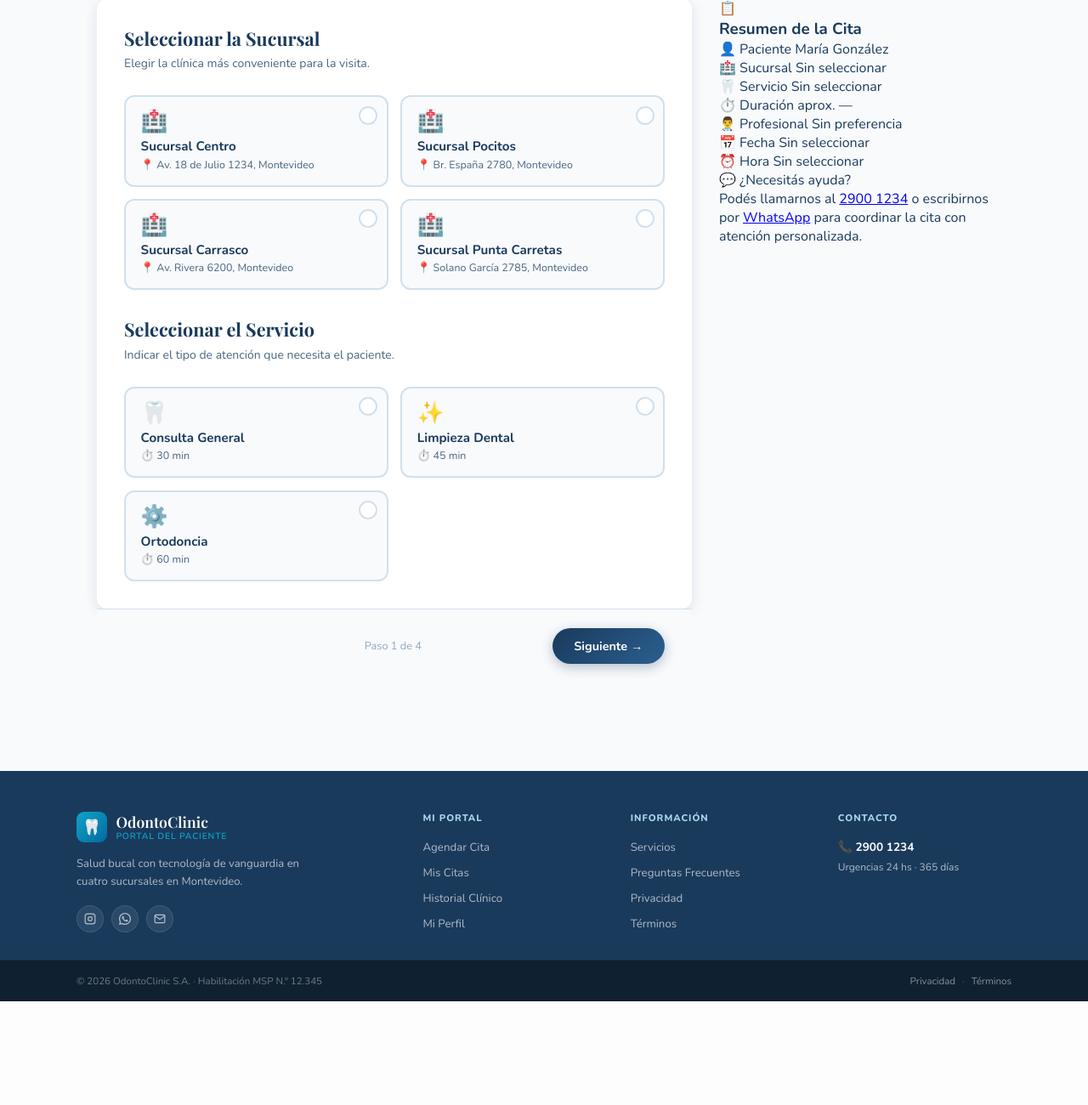
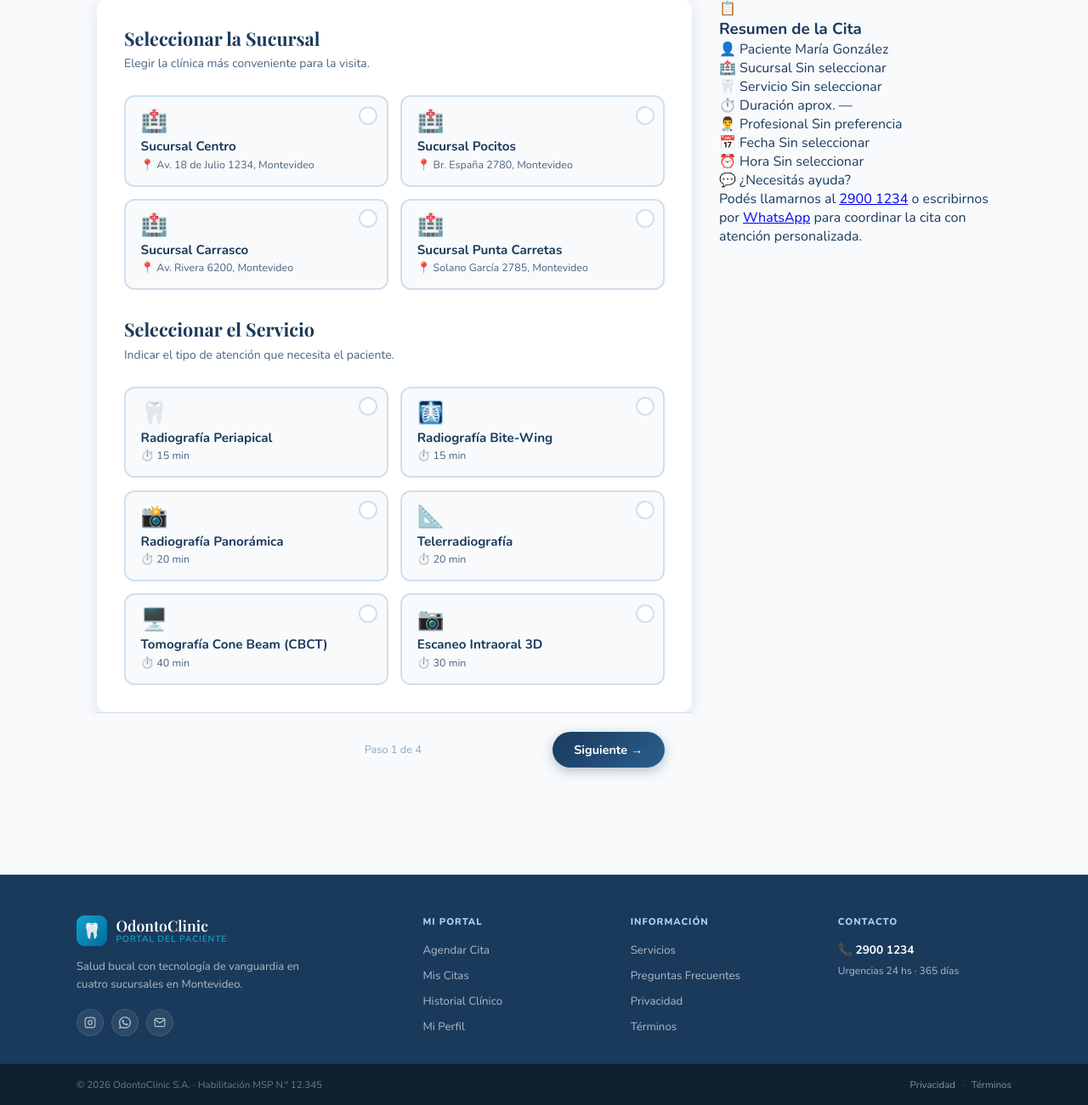
Before and after one commit to gabrielgsg9/PROYECTO-ITECH, a PHP site: page /agenda.php in a window 1280 px wide. Shown: the part 433-1733 px from the top of the page at 85% size. Before the commit the page ends 1611 px from the top, so only its background shows below. Run offline with PHP 8.4, Linux system fonts and the light colour scheme.

Commit message:
Arreglos en hardcode de data para tipo de servicios + ultimando detalles de estilado basico 1

```diff
--- a/Data/dataClinica.php
+++ b/Data/dataClinica.php
@@ -15,9 +15,12 @@ $sucursales = [
 ];
 
 $servicios = [
-    ['id' => 1, 'nombre' => 'Consulta General', 'duracion' => 30, 'icono' => '🦷'],
-    ['id' => 2, 'nombre' => 'Limpieza Dental', 'duracion' => 45, 'icono' => '✨'],
-    ['id' => 3, 'nombre' => 'Ortodoncia', 'duracion' => 60, 'icono' => '⚙️'],
+    ['id' => 1, 'nombre' => 'Radiografía Periapical', 'duracion' => 15, 'icono' => '🦷'],
+    ['id' => 2, 'nombre' => 'Radiografía Bite-Wing', 'duracion' => 15, 'icono' => '🩻'],
+    ['id' => 3, 'nombre' => 'Radiografía Panorámica', 'duracion' => 20, 'icono' => '📸'],
+    ['id' => 4, 'nombre' => 'Telerradiografía', 'duracion' => 20, 'icono' => '📐'],
+    ['id' => 5, 'nombre' => 'Tomografía Cone Beam (CBCT)', 'duracion' => 40, 'icono' => '🖥️'],
+    ['id' => 6, 'nombre' => 'Escaneo Intraoral 3D', 'duracion' => 30, 'icono' => '📷'],
 ];
 
 $profesionales = [
--- a/Frontend/STYLES/agenda.css
+++ b/Frontend/STYLES/agenda.css
@@ -21,6 +21,7 @@
   --radio-pill: 999px;
   --transition: 0.22s cubic-bezier(0.4, 0, 0.2, 1);
 }
+
 
 *,
 *::before,
@@ -698,3 +699,128 @@ body {
   justify-content: center;
   gap: 0.75rem;
 }
+
+/* ══════════════ Responsive ══════════════ */
+@media (max-width: 900px) {
+  .main {
+    grid-template-columns: 1fr;   /* sidebar pasa abajo, no al costado */
+    gap: 1.5rem;
+    padding: 0 1rem 3rem;
+  }
+
+  .sidebar {
+    order: -1; /* opcional: mostrar el resumen ANTES del form en mobile */
+  }
+}
+
+@media (max-width: 640px) {
+  .card-grid--2 {
+    grid-template-columns: 1fr; /* sucursal/servicio en una sola columna */
+  }
+
+  .date-grid {
+    grid-template-columns: repeat(4, 1fr); /* 7 columnas no entran en un celular */
+    gap: 0.4rem;
+  }
+
+  .time-grid {
+    grid-template-columns: repeat(2, 1fr); /* 4 columnas también apretaba */
+  }
+
+  .page-hero h1 {
+    font-size: 1.8rem;
+  }
+
+  .stepper-wrapper {
+    padding: 0 0.75rem;
+  }
+
+  .step__label {
+    font-size: 0.62rem;
+  }
+
+  .confirmation-card {
+    padding: 0.5rem 1rem;
+  }
+}
+/* ══════════════ Responsive extra — anchos muy chicos ══════════════ */
+
+/* 1. Nada debería poder forzar el ancho del body */
+html, body {
+  overflow-x: hidden;
+}
+
+/* 2. Los items de grid por defecto tienen min-width:auto,
+      lo que impide que el texto adentro se achique. Esto es
+      la causa más común de scroll horizontal con CSS grid. */
+.card-grid,
+.card-grid > .selectable-card,
+.date-grid > .date-card,
+.time-grid > .time-slot,
+.main,
+.main > * {
+  min-width: 0;
+}
+
+/* 3. Textos largos (nombres de servicio, profesional, etc.)
+      que puedan romper en cualquier punto si hace falta */
+.card-title,
+.card-sub,
+.summary-row__value,
+.conf-row dd,
+.help-card p {
+  overflow-wrap: break-word;
+  word-break: break-word;
+}
+
+@media (max-width: 480px) {
+  /* la tabla de resumen final tenía una columna fija de 130px */
+  table td[style*="width:130px"] {
+    width: auto !important;
+    display: block;
+  }
+
+  /* el step-nav en una fila con 3 elementos + texto "Paso 1 de 4"
+     se apretaba mucho */
+  .step-nav {
+    flex-wrap: wrap;
+    gap: 0.6rem;
+    padding: 1rem;
+  }
+
+  #step-counter {
+    order: 3;
+    width: 100%;
+    text-align: center;
+  }
+
+  .btn {
+    padding: 0.6rem 1.1rem;
+    font-size: 0.82rem;
+  }
+
+  /* labels del stepper en mayúsculas + letter-spacing
+     no tienen dónde cortar → forzamos wrap */
+  .step__label {
+    white-space: normal;
+    line-height: 1.15;
+  }
+
+  .time-grid {
+    grid-template-columns: repeat(2, 1fr);
+    gap: 0.5rem;
+  }
+
+  .date-grid {
+    grid-template-columns: repeat(4, 1fr);
+  }
+
+  .confirmation-actions .btn {
+    width: 100%;
+    justify-content: center;
+  }
+
+  .help-card a {
+    word-break: break-all; /* el link de whatsapp/tel puede ser largo */
+  }
+}
--- a/Frontend/home.php
+++ b/Frontend/home.php
@@ -1,7 +1,4 @@
 <?php
-/**
- * home.php — Página de inicio · OdontoClinic
- */
 session_start();
 
 require_once "../Data/dataClinica.php";
```
